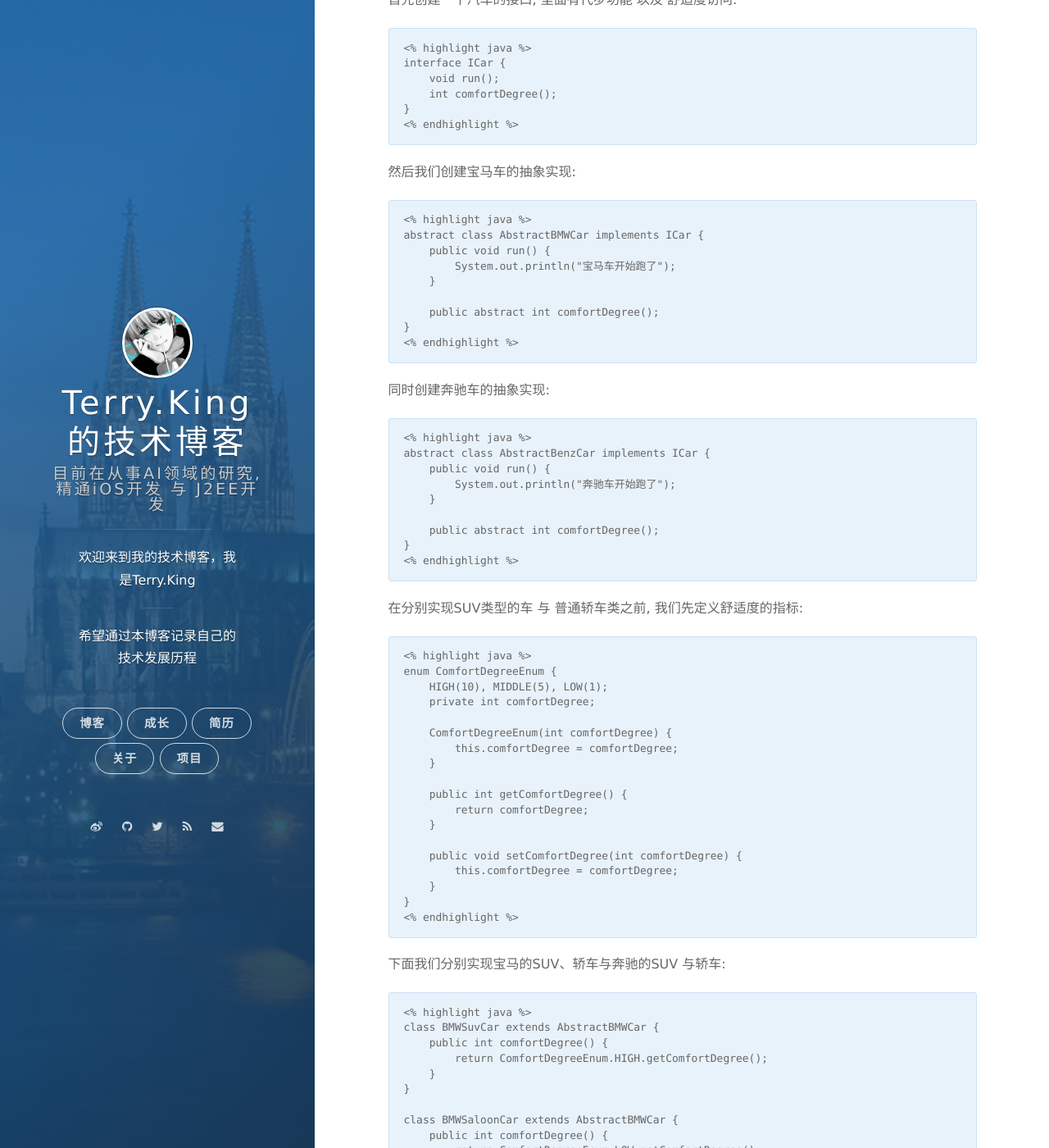
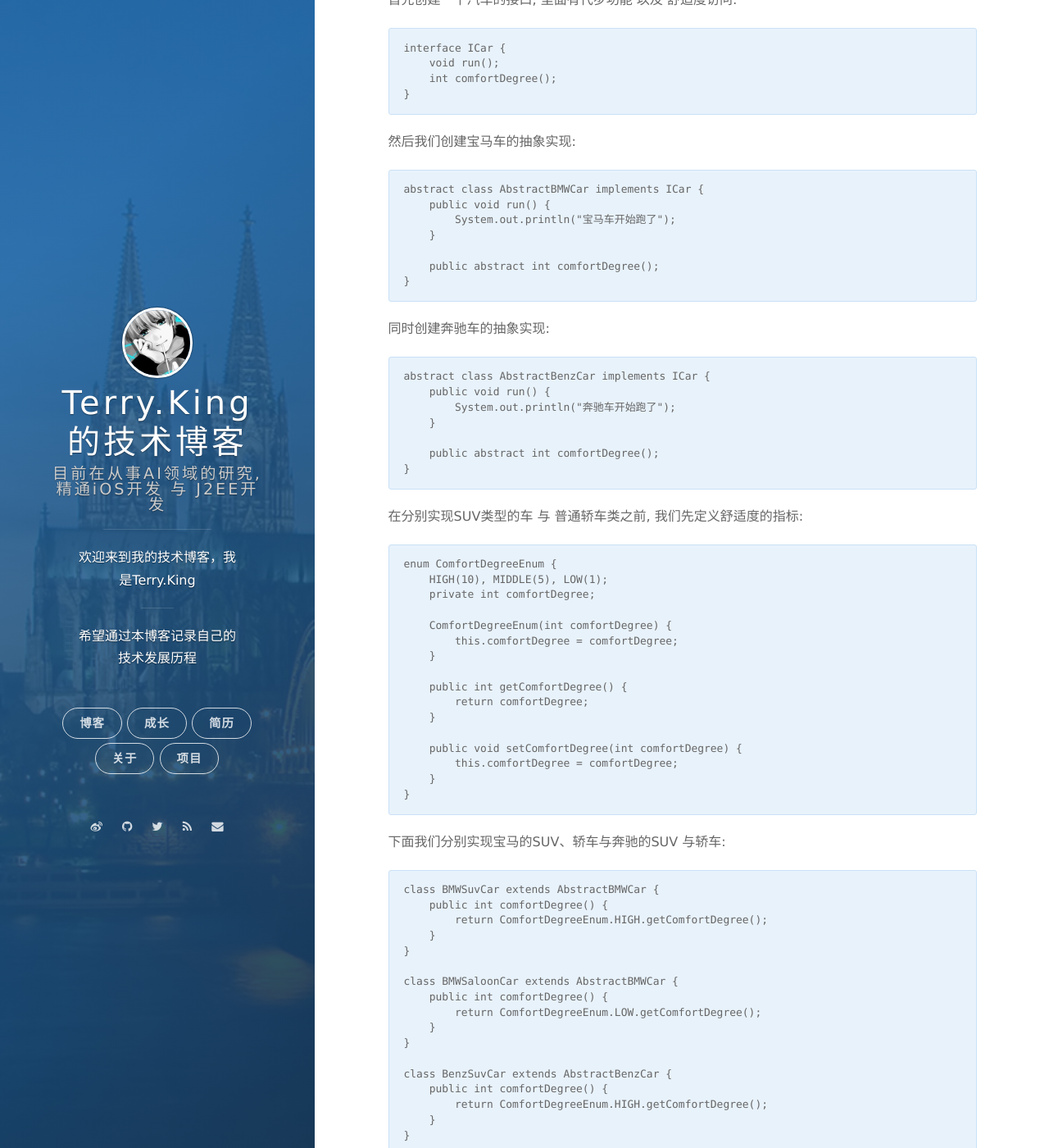
Before and after one commit to terryKing1992/terryKing1992.github.io, a Jekyll site: the page built from _posts/2017-12-25-design-pattern-tutorial-abstract-factory.md, in a window 1280 px wide and 1400 px high, scrolled down 727 px. Shown: the whole window at 82% size. Built offline with Jekyll 4.4.1, drawn with Linux system fonts in a browser that asks for light colours; nearby versions of some CDN libraries; comment, search, counter and statistics services are not loaded; some of the changed text lies outside the part shown.

Commit message:
去除高亮显示

```diff
--- a/_posts/2017-12-25-design-pattern-tutorial-abstract-factory.md
+++ b/_posts/2017-12-25-design-pattern-tutorial-abstract-factory.md
@@ -17,16 +17,14 @@ tags: [设计准则, 抽象工厂]
 
 首先创建一个汽车的接口, 里面有代步功能 以及 舒适度访问:
 
-    <% highlight java %>
     interface ICar {
         void run();
         int comfortDegree();
     }
-    <% endhighlight %>
 
 然后我们创建宝马车的抽象实现:
 
-    <% highlight java %>
+
     abstract class AbstractBMWCar implements ICar {
         public void run() {
             System.out.println("宝马车开始跑了");
@@ -34,11 +32,11 @@ tags: [设计准则, 抽象工厂]
 
         public abstract int comfortDegree();
     }
-    <% endhighlight %>
+
 
 同时创建奔驰车的抽象实现:
 
-    <% highlight java %>
+
     abstract class AbstractBenzCar implements ICar {
         public void run() {
             System.out.println("奔驰车开始跑了");
@@ -46,11 +44,11 @@ tags: [设计准则, 抽象工厂]
 
         public abstract int comfortDegree();
     }
-    <% endhighlight %>
+
 
 在分别实现SUV类型的车 与 普通轿车类之前, 我们先定义舒适度的指标:
 
-    <% highlight java %>
+
     enum ComfortDegreeEnum {
         HIGH(10), MIDDLE(5), LOW(1);
         private int comfortDegree;
@@ -67,11 +65,11 @@ tags: [设计准则, 抽象工厂]
             this.comfortDegree = comfortDegree;
         }
     }
-    <% endhighlight %>
+
 
 下面我们分别实现宝马的SUV、轿车与奔驰的SUV 与轿车:
 
-    <% highlight java %>
+
     class BMWSuvCar extends AbstractBMWCar {
         public int comfortDegree() {
             return ComfortDegreeEnum.HIGH.getComfortDegree();
@@ -95,22 +93,22 @@ tags: [设计准则, 抽象工厂]
             return ComfortDegreeEnum.MIDDLE.getComfortDegree();
         }
     }
-    <% endhighlight %>
+
 
 既然产品已经全部就位了, 我们需要开始构建工厂类的模型了
 
 首先, 经过分析我们发现, 对于宝马或者奔驰下面都需要创建2中不同类型的车; 我们先定义工厂接口类
 
-    <% highlight java %>
+
     interface CarFactory {
         ICar createSuvCar();
         ICar createSaloonCar();
     }
-    <% endhighlight %>
+
 
 同时, 分别实现宝马与奔驰的工厂类:
 
-    <% highlight java %>
+
     class BMWCarFactory implements CarFactory {
         public ICar createSuvCar() {
             return new BMWSuvCar();
@@ -130,7 +128,7 @@ tags: [设计准则, 抽象工厂]
             return new BenzSaloonCar();
         }
     }
-    <% endhighlight %>
+
 
 这样我们基本上就实现了创建产品下子产品的建模过程. 因为我们设计的程序需要对扩展开放, 对修改关闭; 同时接口是类行为的契约, 我们明白改变契约所带来的影响是很大的. 所以我们不能当一需要增加需求的时候就改接口, 那样必然会带来不可预知的问题. 所以, 在上述程序中, 增加CarFactory的方法是不可取的. 那么我们就很容易记清楚, 对扩展开放是对什么扩展开放了, 既然子产品的种类没法增加, 那么必然是可以增加产品的种类的.
 
```
